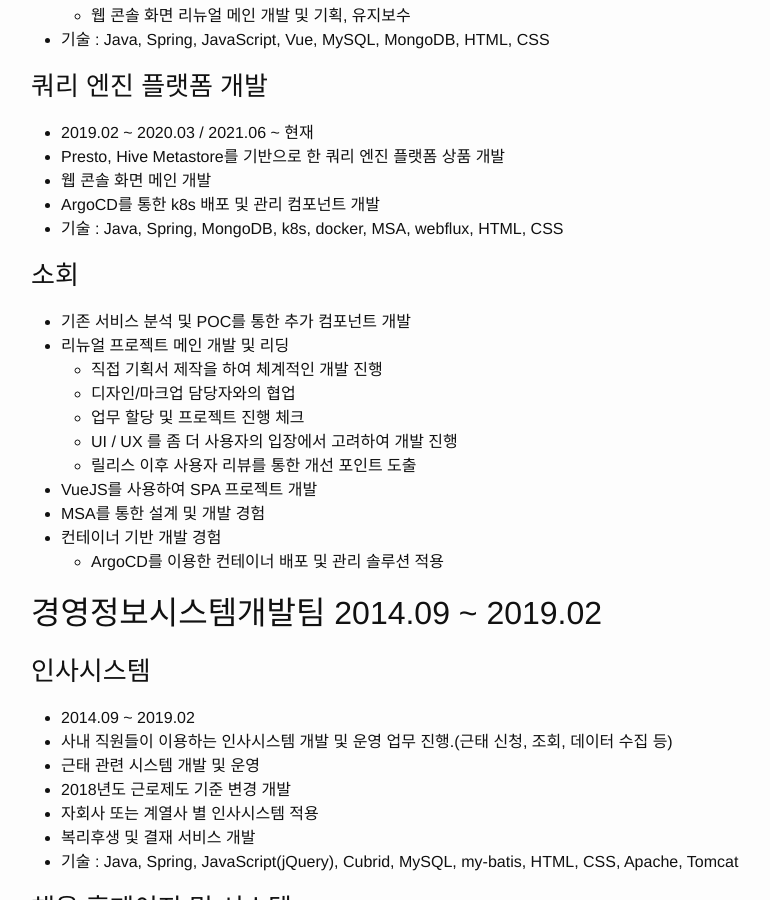
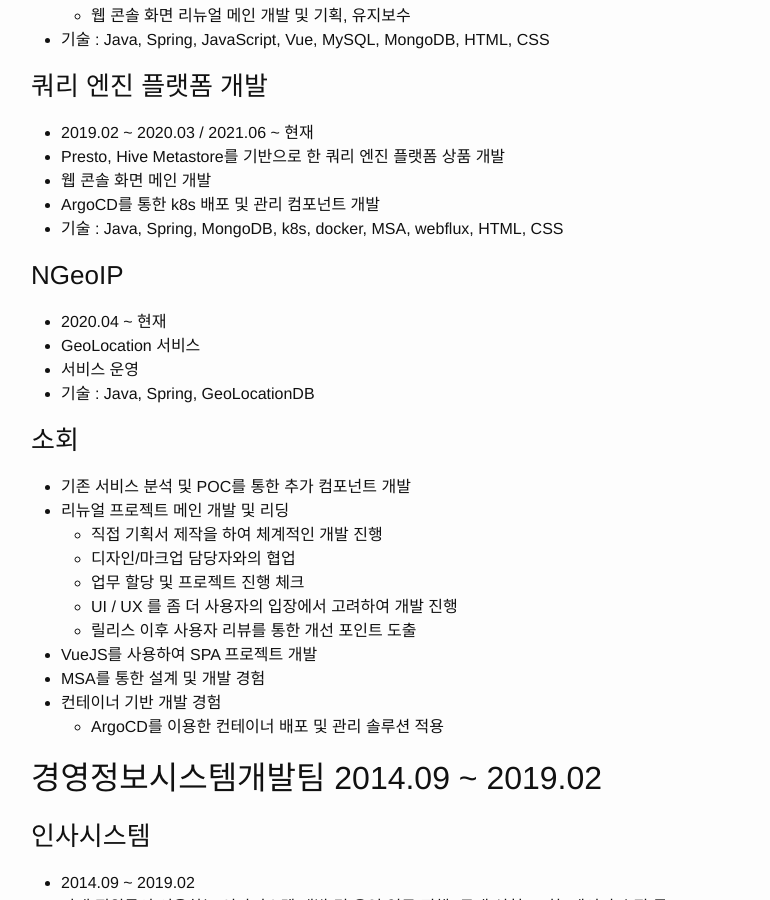
Before and after one commit to ColdWM/resume, a Jekyll site: the page built from _posts/2021-08-20-resume.md, in a window 1280 px wide and 900 px high, scrolled down 475 px. Shown: the whole window, without its empty margins (239-1009 px from the left). Built offline with Jekyll 4.4.1, drawn with Linux system fonts in a browser that asks for light colours; Markdown is read by kramdown in place of the engine named in the settings.

Commit message:
add geo location service

```diff
--- a/_posts/2021-08-20-resume.md
+++ b/_posts/2021-08-20-resume.md
@@ -30,6 +30,12 @@ categories: resume
 * 웹 콘솔 화면 메인 개발
 * ArgoCD를 통한 k8s 배포 및 관리 컴포넌트 개발
 * 기술 : Java, Spring, MongoDB, k8s, docker, MSA, webflux, HTML, CSS
+
+### NGeoIP
+* 2020.04 ~ 현재
+* GeoLocation 서비스
+* 서비스 운영
+* 기술 : Java, Spring, GeoLocationDB
 
 ### 소회
 * 기존 서비스 분석 및 POC를 통한 추가 컴포넌트 개발
```
